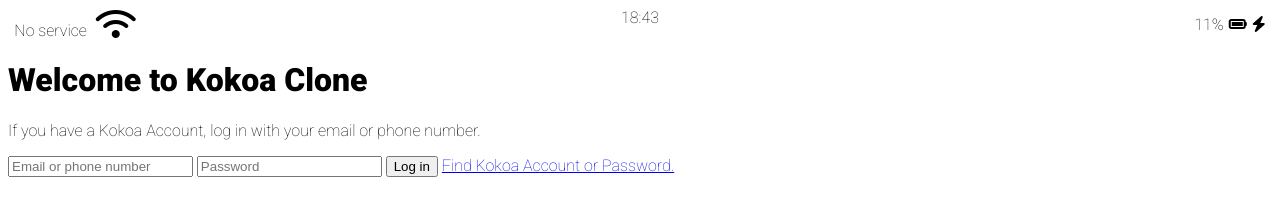
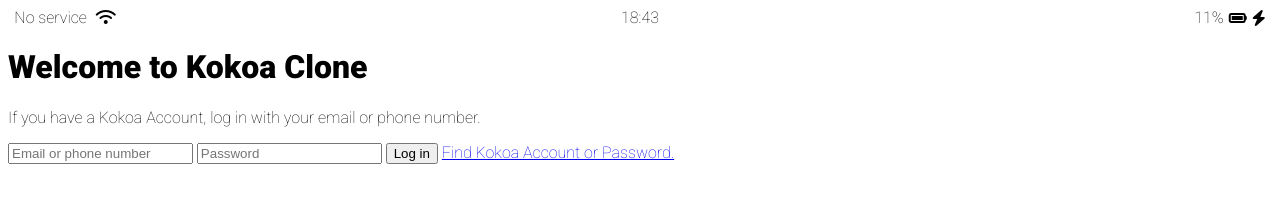
Before and after one commit to kwakdong416/kokoa-clone, a plain HTML site: page index.html in a window 1280 px wide. Drawn offline with Linux system fonts and the light colour scheme.

Commit message:
Update index.html

```diff
--- a/index.html
+++ b/index.html
@@ -10,9 +10,7 @@
     <div class="status-bar">
       <div class="status-bar__column">
         <span>No service</span>
-        <i class="fas fa-wifi fa-2x"></i>
-        <!-- fa-2x로 아이콘 크기를 2배로 만들어줬다. 이외에 여러 크기 옵션이 있다. -->
-        <!-- wifi Icon -->
+        <i class="fas fa-wifi"></i>
       </div>
       <div class="status-bar__column">
         <span>18:43</span>
@@ -43,9 +41,3 @@
     ></script>
   </body>
 </html>
-
-<!--
-css파일의 링크는 <heder>가 아닌 <head>에 준다.
-
-link:Css + 엔터를 쳐보면 자동으로 링크 코드를 만들어주는데 적당히 수정해서 사용하자
--->
```
